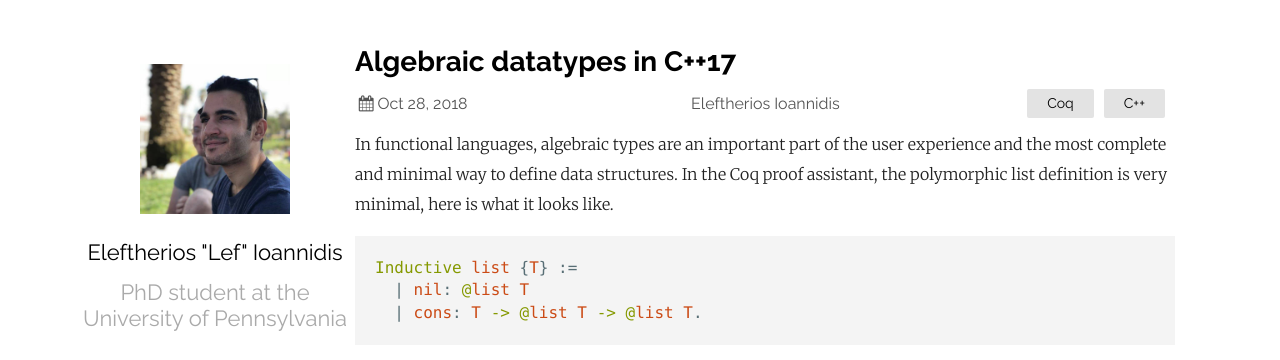
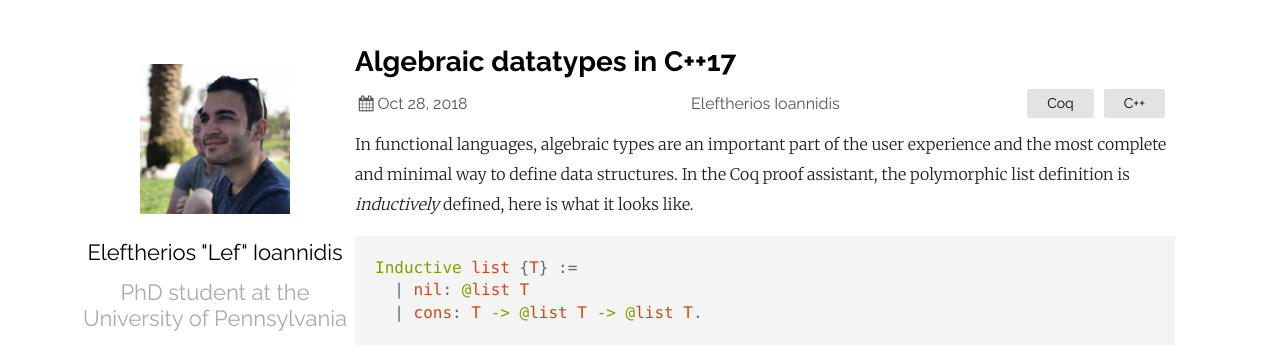
Before and after one commit to elefthei/elefthei.github.io, a Jekyll site: the page built from _posts/2018-11-28-adts.markdown, in a window 1280 px wide and 900 px high. Shown: the top 360 px of the window. Built offline with Jekyll 4.4.1, drawn with Linux system fonts in a browser that asks for light colours.

Commit message:
Post wording

````diff
--- a/_posts/2018-11-28-adts.markdown
+++ b/_posts/2018-11-28-adts.markdown
@@ -6,8 +6,7 @@ date:   2018-10-28 21:03:36 +0530
 categories: Coq C++
 ---
 
-In functional languages, algebraic types are an important part of the user experience and the most complete and minimal way to define data structures. In the
-Coq proof assistant, the polymorphic list definition is very minimal, here is what it looks like.
+In functional languages, algebraic types are an important part of the user experience and the most complete and minimal way to define data structures. In the Coq proof assistant, the polymorphic list definition is _inductively_ defined, here is what it looks like.
 
 ```coq
 Inductive list {T} :=
````
